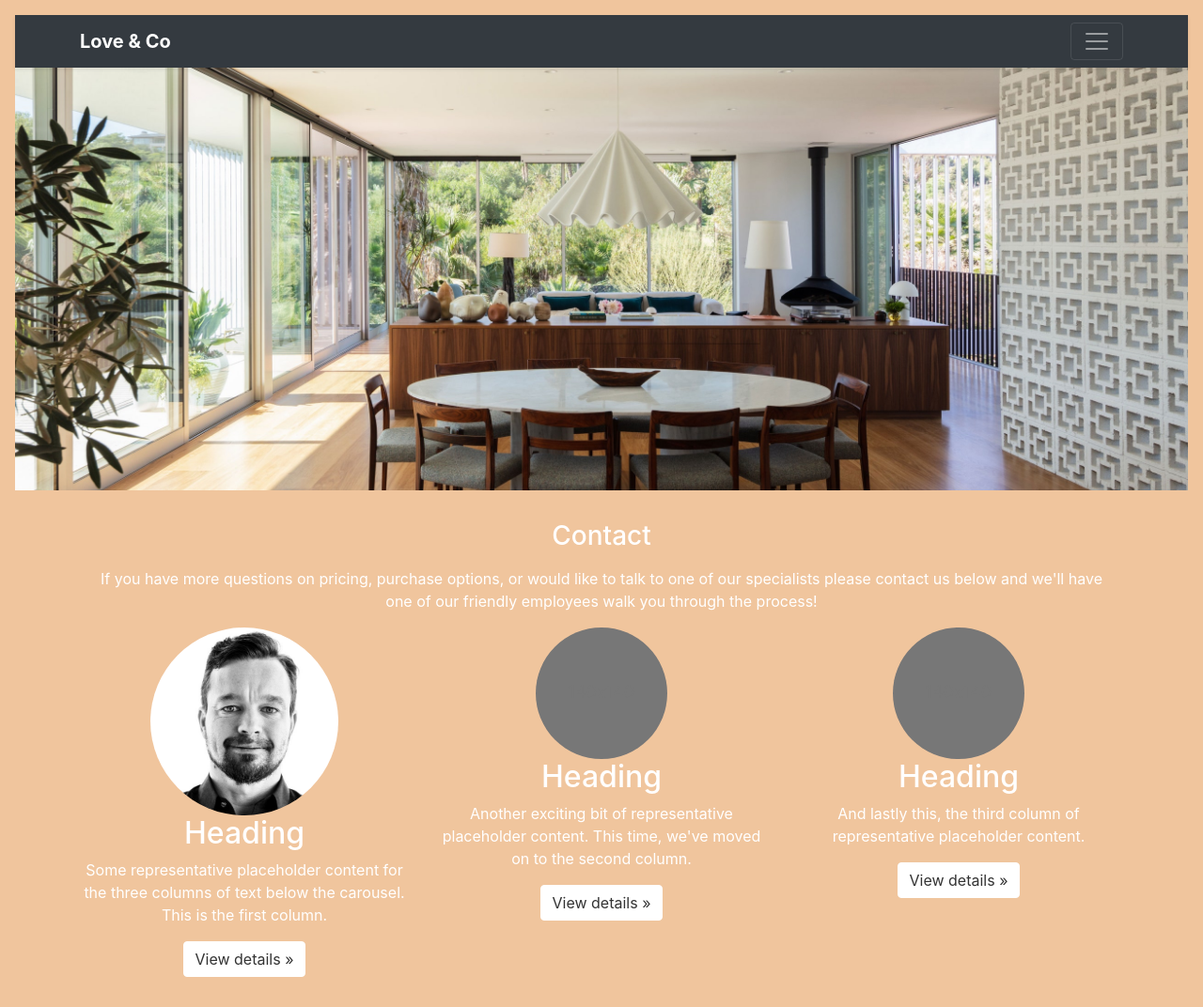
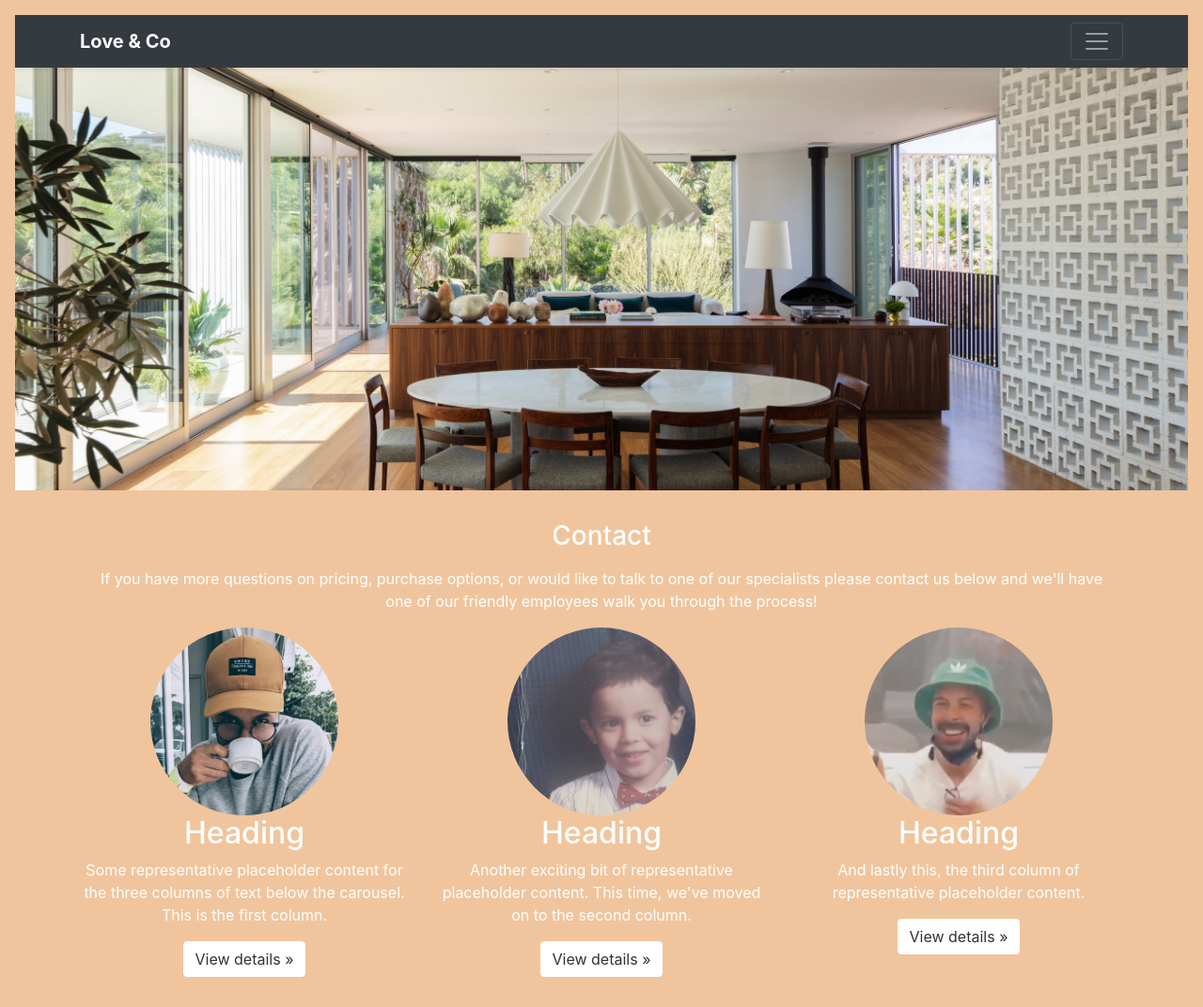
Before and after one commit to solid-swan/html-css-capstone, a plain HTML site: page contact.html in a window 1280 px wide. Shown: the whole page at 94% size. Drawn offline with nearby package versions, Linux system fonts and the light colour scheme; files that its build step writes are made by us from their sources.

Commit message:
added photos to contacts

```diff
--- a/contact.html
+++ b/contact.html
@@ -136,21 +136,21 @@
         <div class="container">
             <div class="row">
                 <div class="col-lg-4">
-                  <img src="/images/profile_photos/sami.jpeg" class="rounded-circle" width="200">
-
+                  <img src="/images/profile_photos/mystery danny.png" class="rounded-circle" width="200">
                   <h2>Heading</h2>
                   <p>Some representative placeholder content for the three columns of text below the carousel. This is the first column.</p>
                   <p><a class="btn btn-secondary" href="#">View details &raquo;</a></p>
                 </div><!-- /.col-lg-4 -->
+
                 <div class="col-lg-4">
-                  <svg class="bd-placeholder-img rounded-circle" width="140" height="140" xmlns="http://www.w3.org/2000/svg" role="img" aria-label="Placeholder: 140x140" preserveAspectRatio="xMidYMid slice" focusable="false"><title>Placeholder</title><rect width="100%" height="100%" fill="#777"/><text x="50%" y="50%" fill="#777" dy=".3em">140x140</text></svg>
-
+                    <img src="/images/profile_photos/baby danny.png" class="rounded-circle" width="200">
                   <h2>Heading</h2>
                   <p>Another exciting bit of representative placeholder content. This time, we've moved on to the second column.</p>
                   <p><a class="btn btn-secondary" href="#">View details &raquo;</a></p>
                 </div><!-- /.col-lg-4 -->
+
                 <div class="col-lg-4">
-                  <svg class="bd-placeholder-img rounded-circle" width="140" height="140" xmlns="http://www.w3.org/2000/svg" role="img" aria-label="Placeholder: 140x140" preserveAspectRatio="xMidYMid slice" focusable="false"><title>Placeholder</title><rect width="100%" height="100%" fill="#777"/><text x="50%" y="50%" fill="#777" dy=".3em">140x140</text></svg>
+                    <img src="/images/profile_photos/laughing Danny.png" class="rounded-circle" width="200">
 
                   <h2>Heading</h2>
                   <p>And lastly this, the third column of representative placeholder content.</p>
```
Also changed, not shown: images/profile_photos/baby danny.png (added), images/profile_photos/laughing Danny.png (added), images/profile_photos/mystery danny.png (added).
